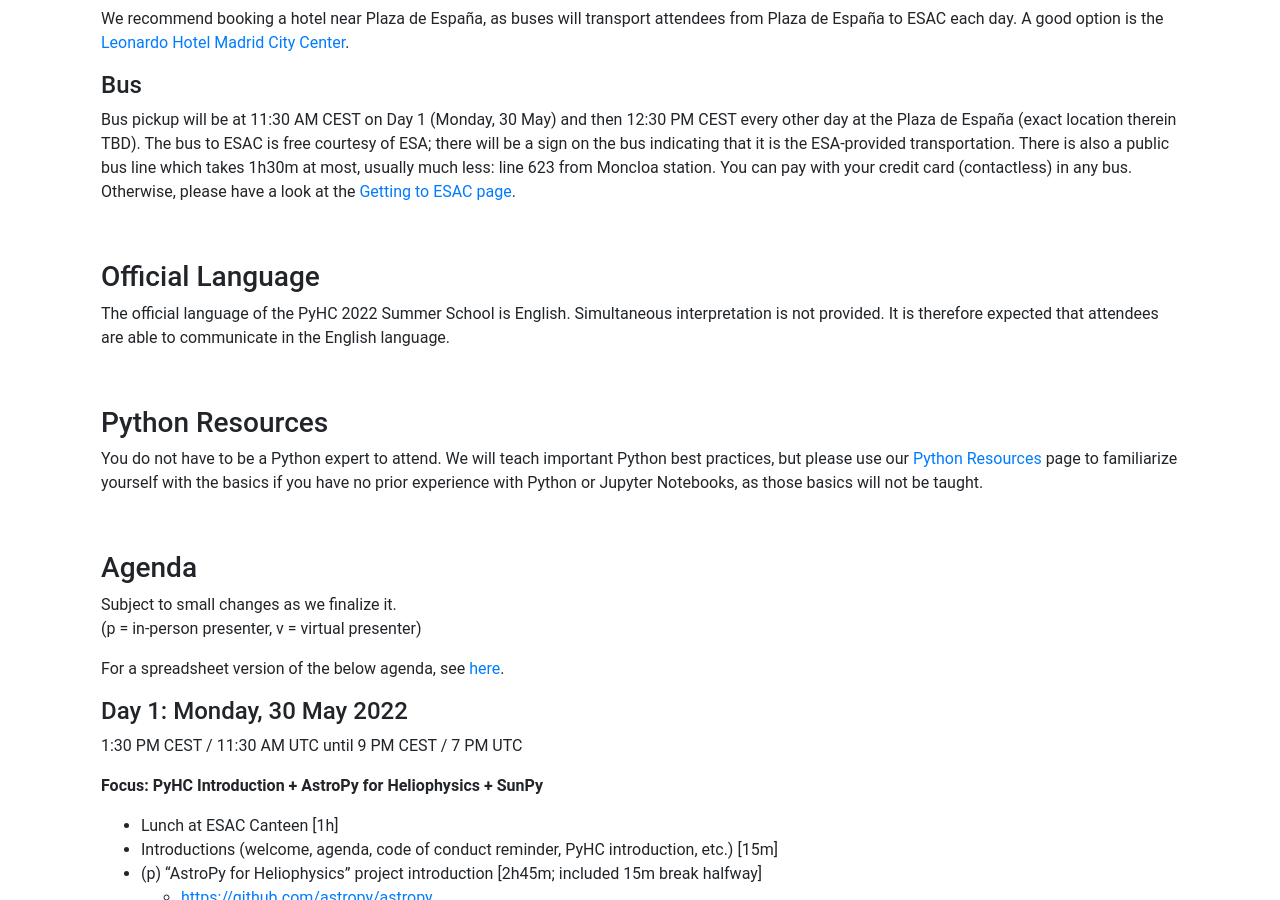
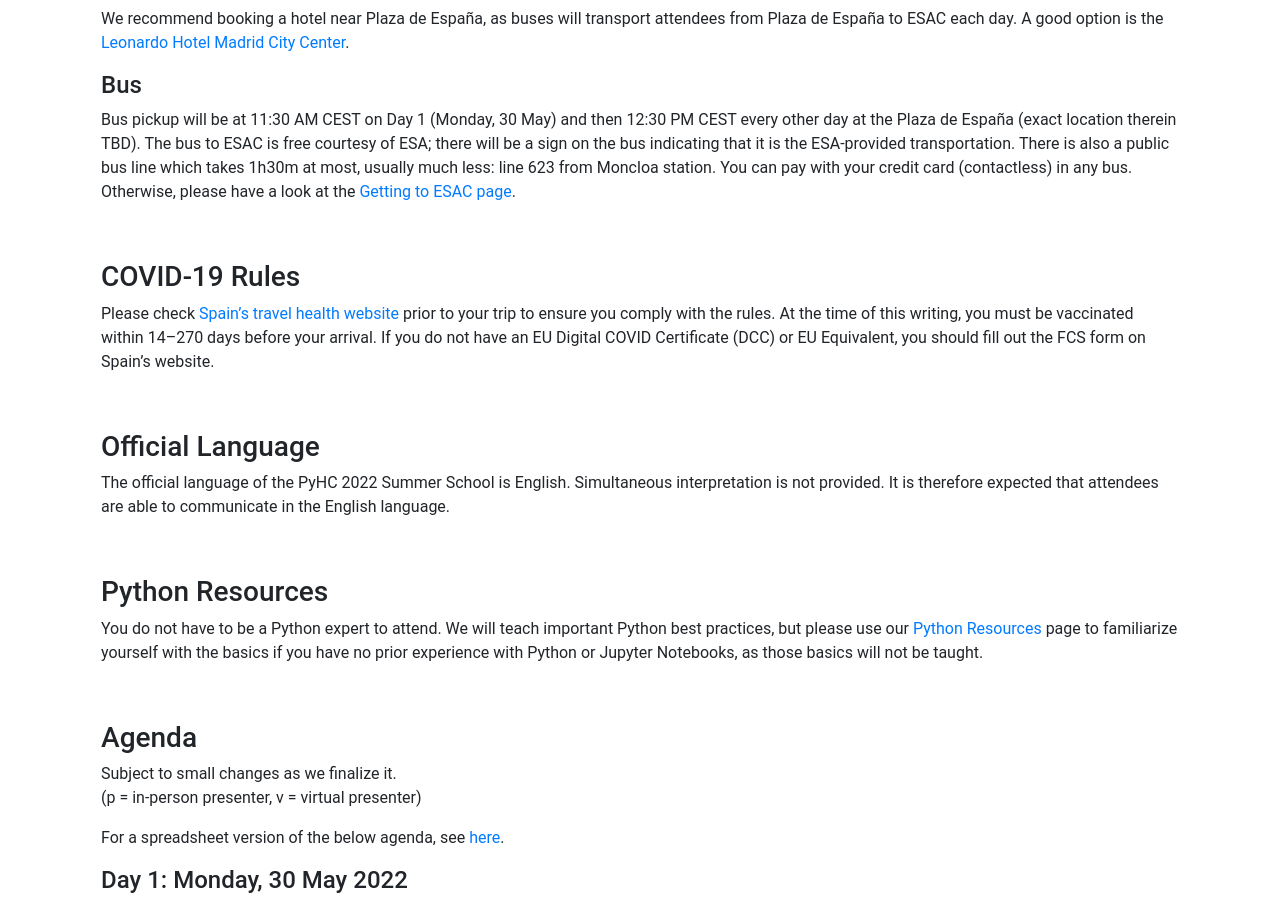
Before and after one commit to heliophysicsPy/heliophysicsPy.github.io, a Jekyll site: the page built from _pages/meetings/summer_school.md, in a window 1280 px wide and 900 px high, scrolled down 1383 px. Built offline with Jekyll 4.4.1, drawn with Linux system fonts in a browser that asks for light colours; nearby versions of some CDN libraries.

Commit message:
Add a COVID-19 Rules section

```diff
--- a/_pages/meetings/summer_school.md
+++ b/_pages/meetings/summer_school.md
@@ -37,6 +37,10 @@ We recommend booking a hotel near Plaza de España, as buses will transport atte
 #### Bus
 Bus pickup will be at 11:30 AM CEST on Day 1 (Monday, 30 May) and then 12:30 PM CEST every other day at the Plaza de España (exact location therein TBD). The bus to ESAC is free courtesy of ESA; there will be a sign on the bus indicating that it is the ESA-provided transportation. There is also a public bus line which takes 1h30m at most, usually much less: line 623 from Moncloa station. You can pay with your credit card (contactless) in any bus. Otherwise, please have a look at the [Getting to ESAC page](https://www.esa.int/About_Us/ESAC/Getting_to_ESAC).
 
+<br>
+
+### COVID-19 Rules
+Please check [Spain's travel health website](https://www.spth.gob.es) prior to your trip to ensure you comply with the rules. At the time of this writing, you must be vaccinated within 14–270 days before your arrival. If you do not have an EU Digital COVID Certificate (DCC) or EU Equivalent, you should fill out the FCS form on Spain's website.
 
 <br>
 
```
